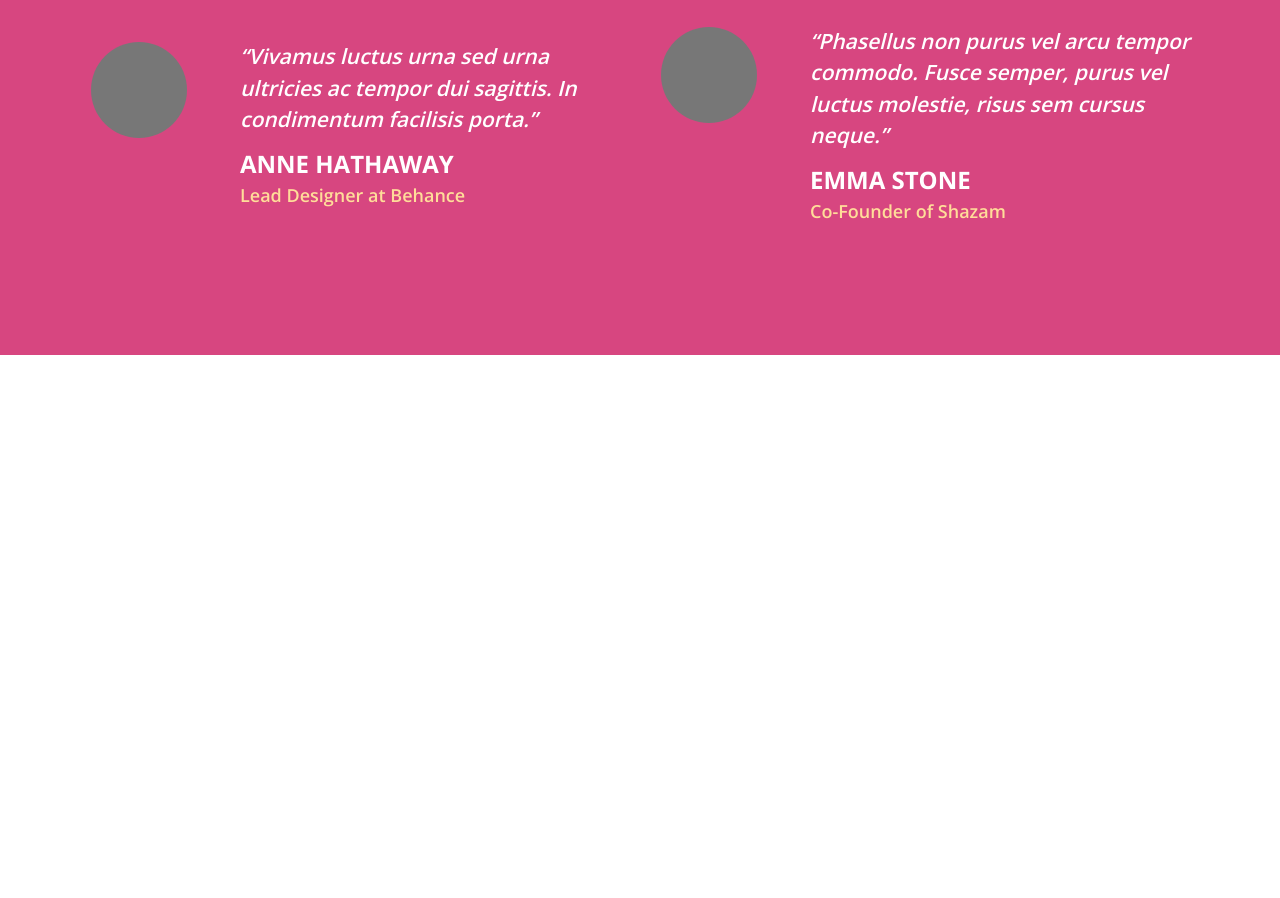
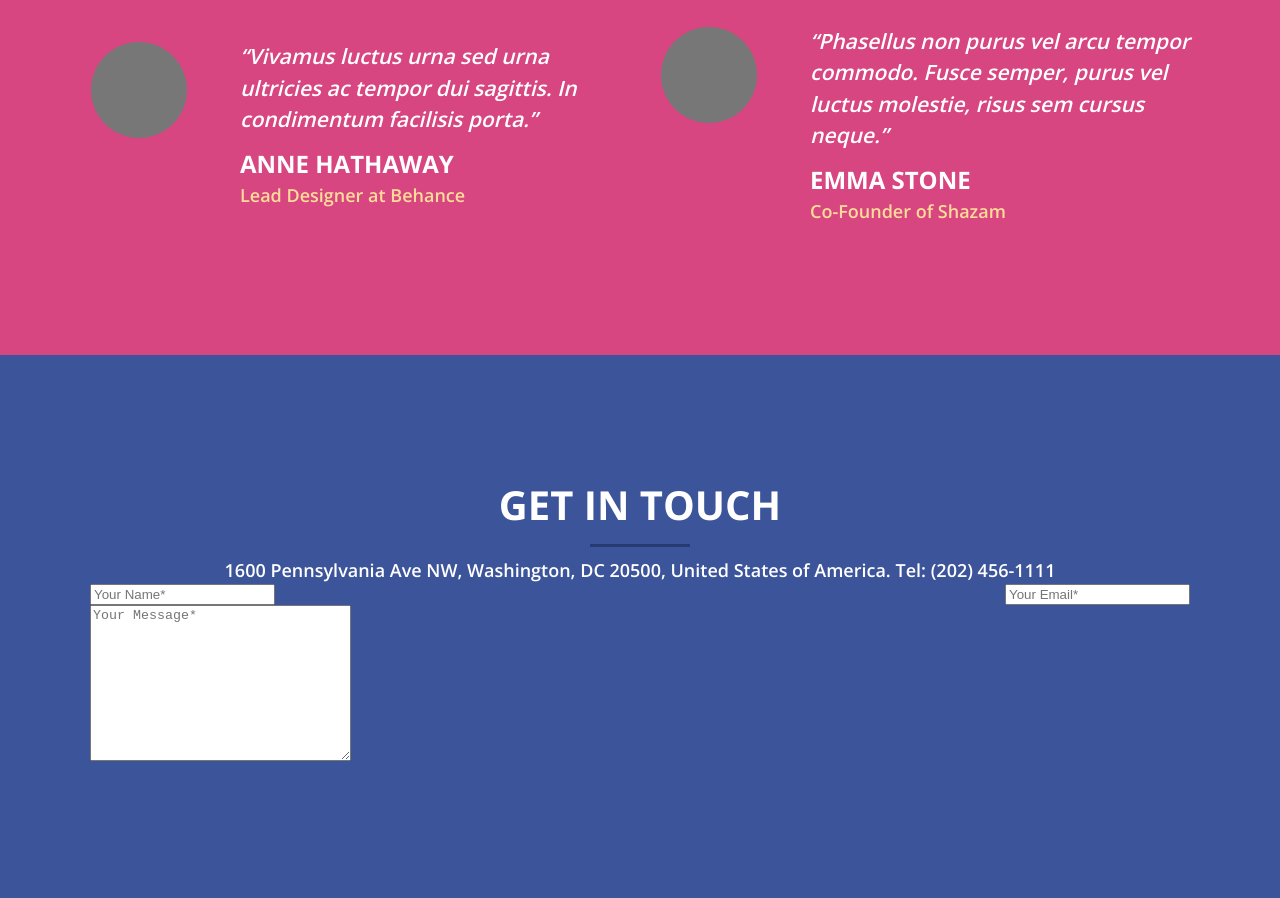
Before and after one commit to aslanamanzholov/cuda-template, a plain HTML site: page index.html in a window 1280 px wide. Shown: the part 4998-5896 px from the top of the page. Before the commit the page ends 5353 px from the top, so only its background shows below. Drawn offline with nearby package versions, Linux system fonts and the light colour scheme.

Commit message:
in touch

```diff
--- a/css/main.css
+++ b/css/main.css
@@ -326,6 +326,10 @@ img {
     color: #ffdd99;
 }
 
+.touch-section {
+    background: #3c5499;
+}
+
 @media screen and (max-width: 680px) {
     ul.nav {
         display: none;
--- a/index.html
+++ b/index.html
@@ -248,6 +248,22 @@
         </div>
     </section>
 
+    <section class="touch-section">
+        <div class="container">
+            <h1 class="sec-title main-title">Get in touch</h1>
+            <hr color="#273a71" size="5">
+            <p class="sec-paragraph main-paragraph">1600 Pennsylvania Ave NW, Washington, DC 20500, United States of America. Tel: (202) 456-1111</p>
+
+            <form action="" id="main-callback">
+        <div class="d-f">
+            <input type="text" placeholder="Your Name*">
+            <input type="text" placeholder="Your Email*">
+        </div>
+        <textarea name="" id="" cols="30" rows="10" placeholder="Your Message*"></textarea>
+            </form>
+        </div>
+    </section>
+
     <div id="jsScrollTop" class="scroll-up"></div>
     <script src="js/jquery.min.js"></script>
     <script src="js/libs.min.js"></script>
```
